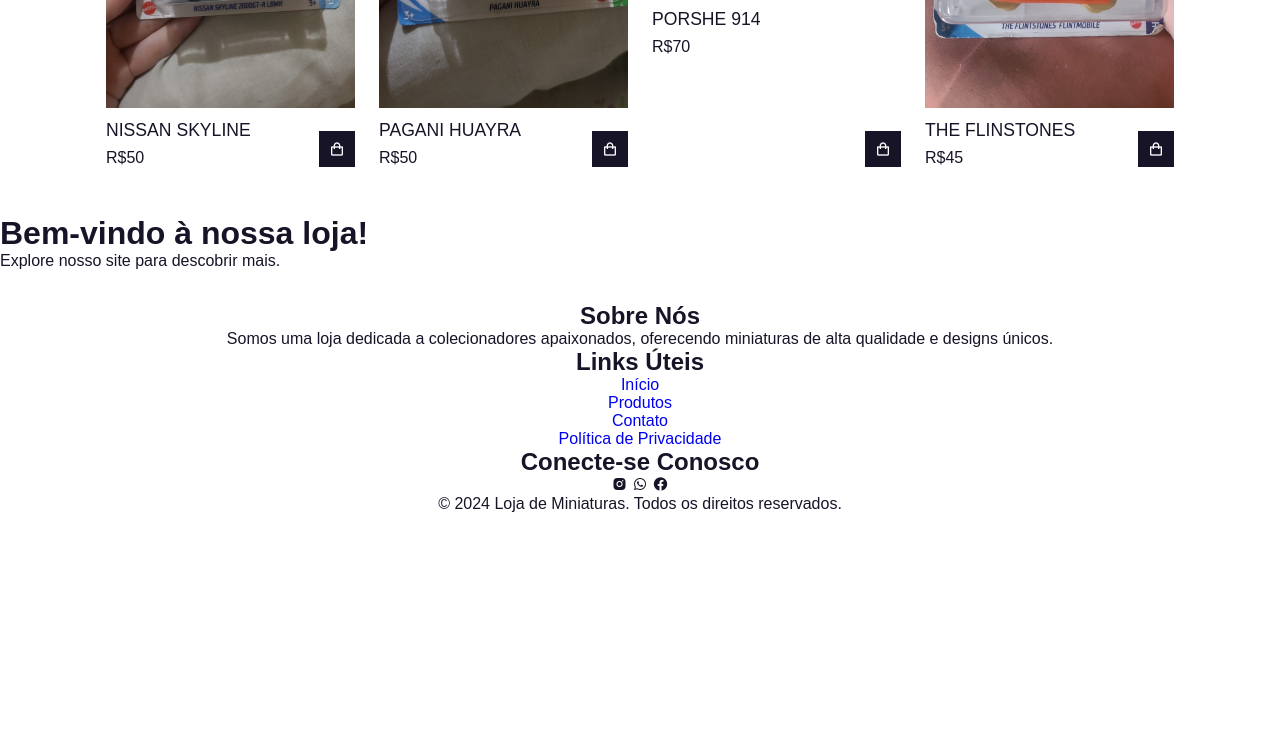
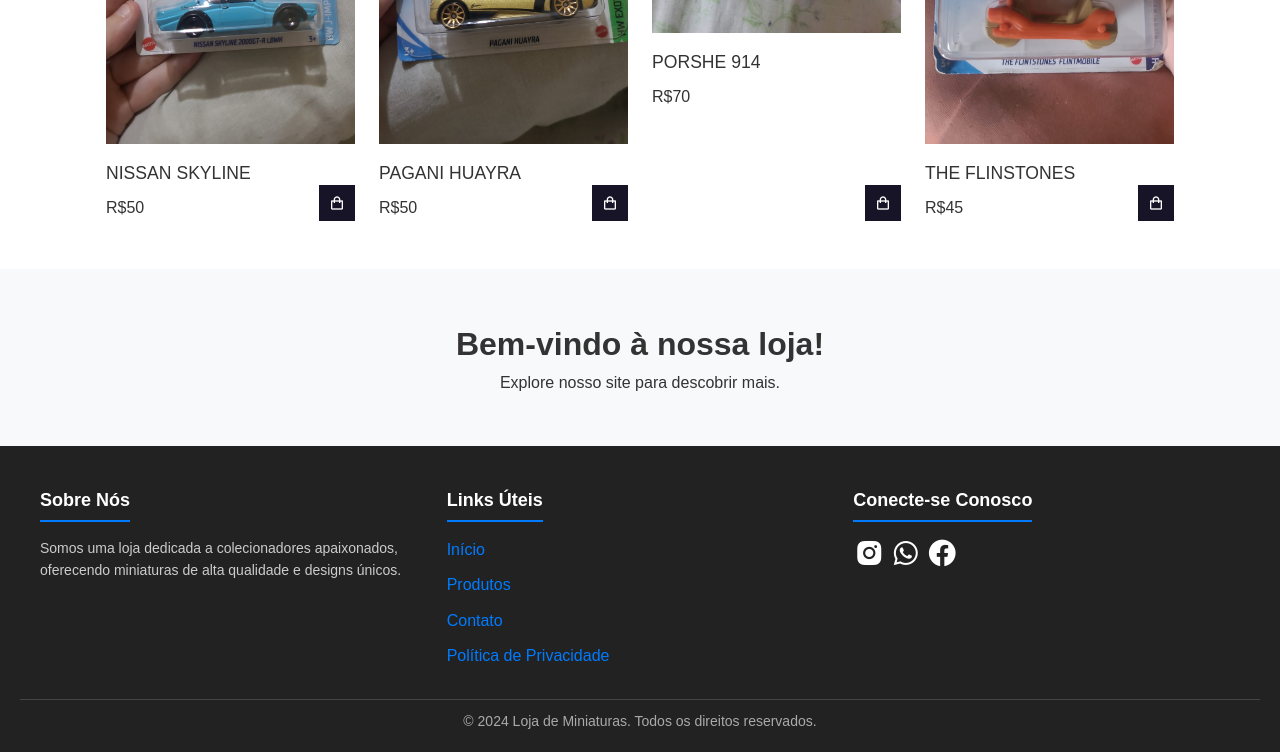
Before and after one commit to amarallp/catalogo-hotwheels-, a plain HTML site: page index.html in a window 1280 px wide. Shown: the part 1030-1782 px from the top of the page. Before the commit the page ends 1575 px from the top, so only its background shows below. Drawn offline with nearby package versions, Linux system fonts and the light colour scheme.

Commit message:
add main footer

```diff
--- a/style.css
+++ b/style.css
@@ -23,6 +23,10 @@
 
 body {
     color: var(--text-color);
+     margin: 0;
+    font-family: Arial, sans-serif;
+    line-height: 1.6;
+    color: #333;
 }
 
 .container {
@@ -326,17 +330,108 @@
     cursor: pointer;
 }
 
-footer {
-    background-color: #ffffff;
+/* Conteúdo principal */
+.content {
     text-align: center;
-    padding: 2rem 0;
+    padding: 50px 20px;
+    background-color: #f8f9fa;
 }
 
-.icones-footer {
+/* Estilo do rodapé */
+.footer {
+    background-color: #222;
+    color: #fff;
+    padding: 40px 20px 20px;
+}
+
+.footer-container {
     display: flex;
+    flex-wrap: wrap;
+    justify-content: space-between;
+    max-width: 1200px;
+    margin: 0 auto;
+    gap: 20px;
+}
+
+/* Seções do rodapé */
+.footer-container div {
+    flex: 1;
+    min-width: 250px;
+}
+
+/* Títulos do rodapé */
+.footer h2 {
+    margin-bottom: 15px;
+    font-size: 18px;
+    border-bottom: 2px solid #007bff;
+    display: inline-block;
+    padding-bottom: 5px;
+}
+
+/* Texto "Sobre Nós" */
+.footer-about p {
+    font-size: 14px;
+    color: #ccc;
+}
+
+/* Links úteis */
+.footer-links ul {
+    list-style: none;
+    padding: 0;
+}
+
+.footer-links ul li {
+    margin-bottom: 10px;
+}
+
+.footer-links ul li a {
+    text-decoration: none;
+    color: #007bff;
+    transition: color 0.3s ease;
+}
+
+.footer-links ul li a:hover {
+    color: #fff;
+}
+
+/* Redes sociais */
+.footer-social {
+    flex-direction: column;
     justify-content: center;
-    list-style: none;
-    margin-bottom: 1rem;
+    align-items: center;
+}
+
+#instagram-img,
+#whatsapp-img,
+#facebook-img {
+    gap: 1rem;
+    font-size: 2rem;
+}
+
+#instagram-img:hover {
+    color: red;
+    transition: 0.3s;
+}
+
+#whatsapp-img:hover {
+    color: red;
+    transition: 0.3s;
+}
+
+#facebook-img:hover {
+    color: red;
+    transition: 0.3s;
+}
+
+
+/* Rodapé inferior */
+.footer-bottom {
+    text-align: center;
+    margin-top: 20px;
+    font-size: 14px;
+    color: #aaa;
+    border-top: 1px solid #444;
+    padding-top: 10px;
 }
 
 /* Deixando responsivo */
```
